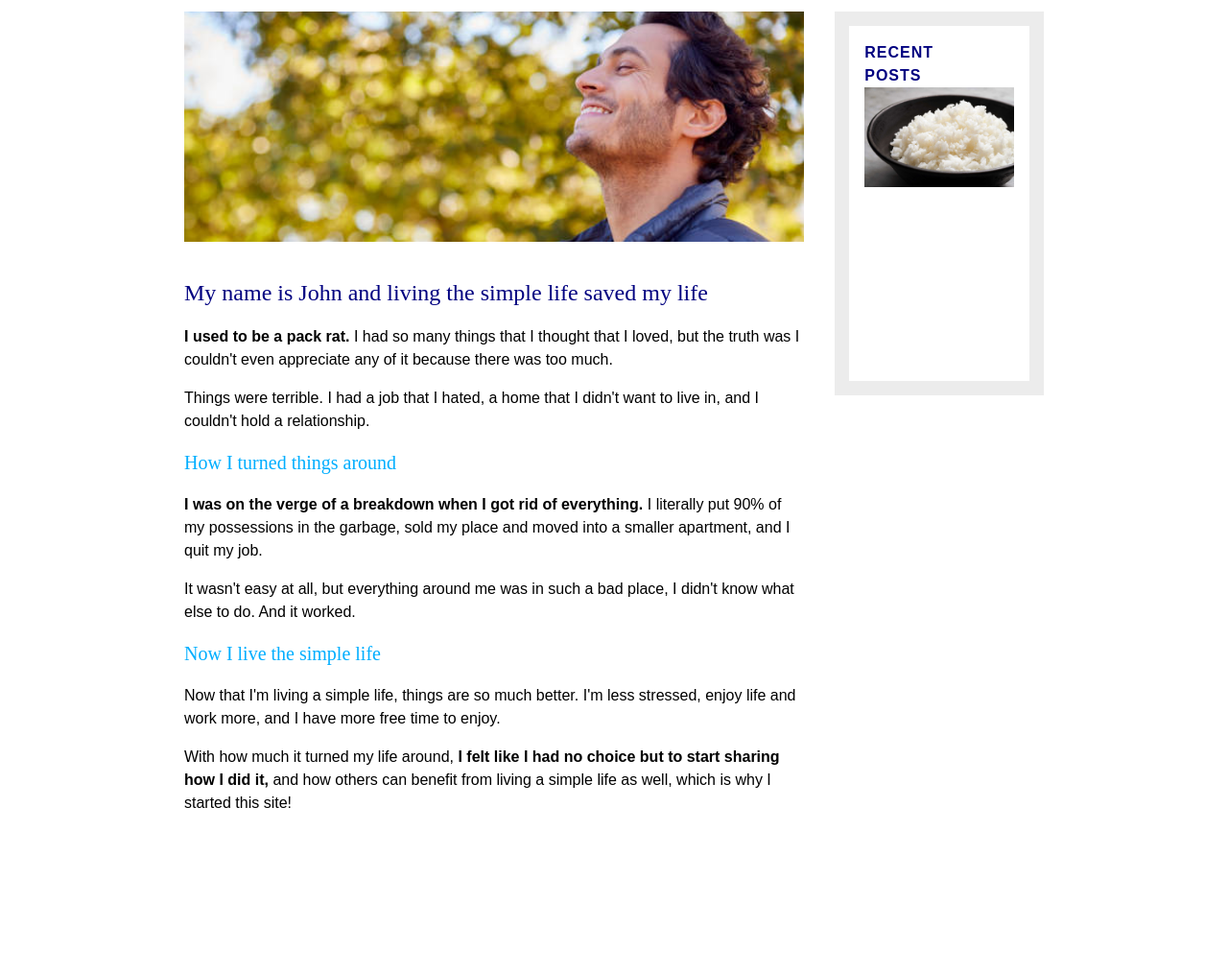
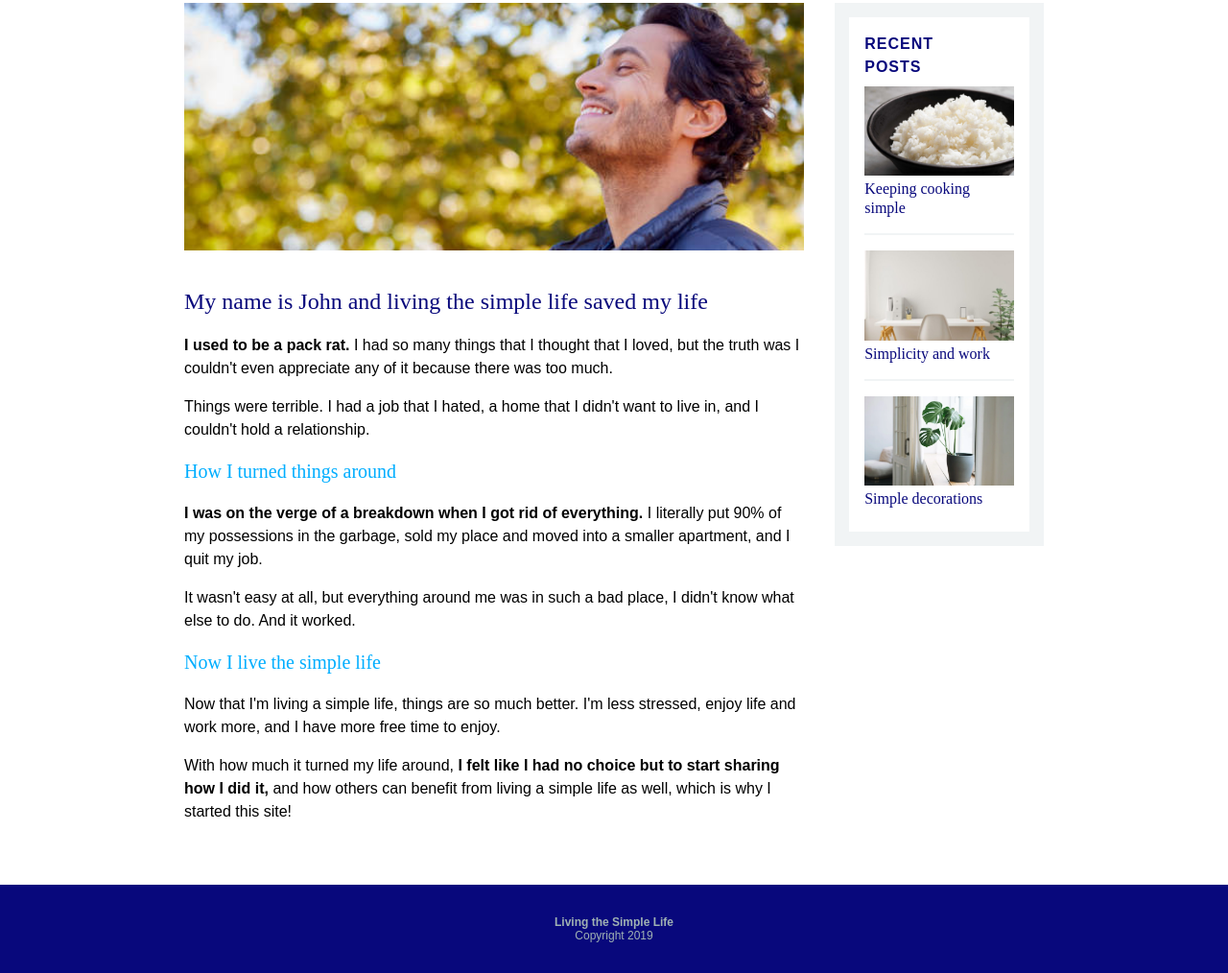
Before and after one commit to gbudryte/living-simple-life-page, a plain HTML site: page index.html in a window 1280 px wide. Shown: the part 193-1207 px from the top of the page at 96% size. Before the commit the page ends 1058 px from the top, so only its background shows below. Drawn offline with Linux system fonts and the light colour scheme.

Commit message:
Added footer. Fixed aside height.

```diff
--- a/index.html
+++ b/index.html
@@ -28,9 +28,9 @@
         />
         <h2>My name is John and living the simple life saved my life</h2>
         <p>
-          <span>I used to be a pack rat.</span> I had so many things that I
-          thought that I loved, but the truth was I couldn't even appreciate any
-          of it because there was too much.
+          <span class="bold">I used to be a pack rat.</span> I had so many
+          things that I thought that I loved, but the truth was I couldn't even
+          appreciate any of it because there was too much.
         </p>
         <p>
           Things were terrible. I had a job that I hated, a home that I didn't
@@ -38,8 +38,8 @@
         </p>
         <h3>How I turned things around</h3>
         <p>
-          <span
-            >I was on the verge of a breakdown when I got rid of
+          <span class="bold">
+            I was on the verge of a breakdown when I got rid of
             everything.</span
           >
           I literally put 90% of my possessions in the garbage, sold my place
@@ -57,7 +57,7 @@
         </p>
         <p>
           With how much it turned my life around,
-          <span
+          <span class="bold"
             >I felt like I had no choice but to start sharing how I did
             it,</span
           >
@@ -68,11 +68,31 @@
       <aside>
         <h2>RECENT</h2>
         <h2>POSTS</h2>
-        <a>
-
-          <img src="images/cooking.jpg" alt="bowl of plain rice">
+        <a href="#">
+          <figure>
+            <img src="images/cooking.jpg" alt="bowl of plain rice" />
+            <figcaption>Keeping cooking simple</figcaption>
+          </figure>
+        </a>
+        <hr />
+        <a href="#">
+          <figure>
+            <img src="images/workspace.jpg" alt="minimalist workspace" />
+            <figcaption>Simplicity and work</figcaption>
+          </figure>
+        </a>
+        <hr />
+        <a href="#">
+          <figure>
+            <img src="images/plant.webp" alt="a plant on a window sill" />
+            <figcaption>Simple decorations</figcaption>
+          </figure>
         </a>
       </aside>
     </main>
   </body>
+  <footer>
+    <p class="bold">Living the Simple Life</p>
+    <p>Copyright 2019</p>
+  </footer>
 </html>
--- a/styles/styles.css
+++ b/styles/styles.css
@@ -1,36 +1,32 @@
-:root{
-    --header-color: #000080;
+:root {
+  --header-color: #08087c;
   --subheader-color: #00aeff;
-    --empty-space: 15vw
+  --decoration-color: #f1f4f5;
+  --empty-space: 15vw;
 }
 
-*{
+* {
   box-sizing: border-box;
 }
 
-html, body {
-  height: 100%;
-  width: 100%;}
-
-body{
+body {
   margin: 0px;
   padding: 0px;
 }
 
-header{
-    background-color: rgb(218, 226, 228);
+header {
+  background-color: var(--decoration-color);
   margin: 0px;
   padding: 3rem var(--empty-space);
   display: flex;
   justify-content: space-between;
-
 }
 
-h1{
+h1 {
   color: var(--header-color);
   margin: 0px;
   font-weight: 400;
-    &+p{
+  & + p {
     font-weight: 600;
     letter-spacing: 1px;
     font-size: 0.75rem;
@@ -39,82 +35,117 @@ h1{
   }
 }
 
-h2{
+h2 {
   color: var(--header-color);
   font-weight: 100;
 }
 
-h3{
+h3 {
   color: var(--subheader-color);
   font-weight: 100;
   font-size: 1.25rem;
 }
 
-p{
-    font-family: Arial, Helvetica, sans-serif;
-    line-height: 1.5rem;
-    margin: 1rem 0;
-}
-
-span{
-    font-weight: 600;
-}
-
-ul{
+ul {
   list-style-type: none;
 }
 
-li{
+li {
   display: inline-block;
 }
 
-nav a{
+nav a {
   text-decoration: none;
   color: #000000;
   letter-spacing: 1px;
   font-size: 0.75rem;
   margin-left: 1.5rem;
-    &:hover{
+  &:hover {
     text-decoration: underline;
   }
 }
 
-main{
+main {
   margin: 3rem var(--empty-space);
   display: flex;
   flex-direction: row;
   justify-content: space-between;
-    gap: 2rem
+  gap: 2rem;
 }
 
-article{
+article {
   width: 75%;
-    & img{
-        height: 15rem;
+  & img {
     width: 100%;
+    aspect-ratio: 5/2;
     object-fit: cover;
     display: inline-block;
     margin-bottom: 1rem;
   }
+  & p {
+    font-family: Arial, Helvetica, sans-serif;
+    line-height: 1.5rem;
+    margin: 1rem 0;
+  }
 }
 
-aside{
-    border: 15px solid #ececec;
+aside {
+  border: 15px solid var(--decoration-color);
   padding: 1rem;
   width: 25%;
-    height: 50vh;
-    & h2{
+  height: max-content;
+  & h2 {
     font-weight: 600;
     letter-spacing: 1px;
     font-size: 1rem;
     color: var(--header-color);
-        margin:0;
+    margin: 0;
     font-family: Arial, Helvetica, sans-serif;
     line-height: 1.5rem;
   }
-    & img{
-        display: inline-block;
-        width: 100%;
-        object-fit: fill;
+  & a {
+    text-decoration: none;
+    &:hover {
+      text-decoration: underline;
     }
   }
+  & hr {
+    width: 100%;
+    border: 0px;
+    height: 2px;
+    background-color: var(--decoration-color);
+    margin: 1rem 0;
+  }
+}
+
+figure {
+  padding: 0;
+  margin: 0.5rem 0;
+  & img {
+    width: 100%;
+    aspect-ratio: 5/3;
+    object-fit: cover;
+  }
+  & figcaption {
+    color: var(--header-color);
+    line-height: 1.25rem;
+    margin: 0;
+  }
+}
+
+footer {
+  background-color: var(--header-color);
+  align-content: center;
+  padding: 2rem;
+  & p {
+    font-family: Arial, Helvetica, sans-serif;
+    text-align: center;
+    color: #a0b2b3;
+    margin: 0;
+    font-size: 0.75rem;
+  }
+}
+
+.bold {
+  font-weight: 600;
+}
```
Lines whose indentation alone changed are shown as unchanged.
